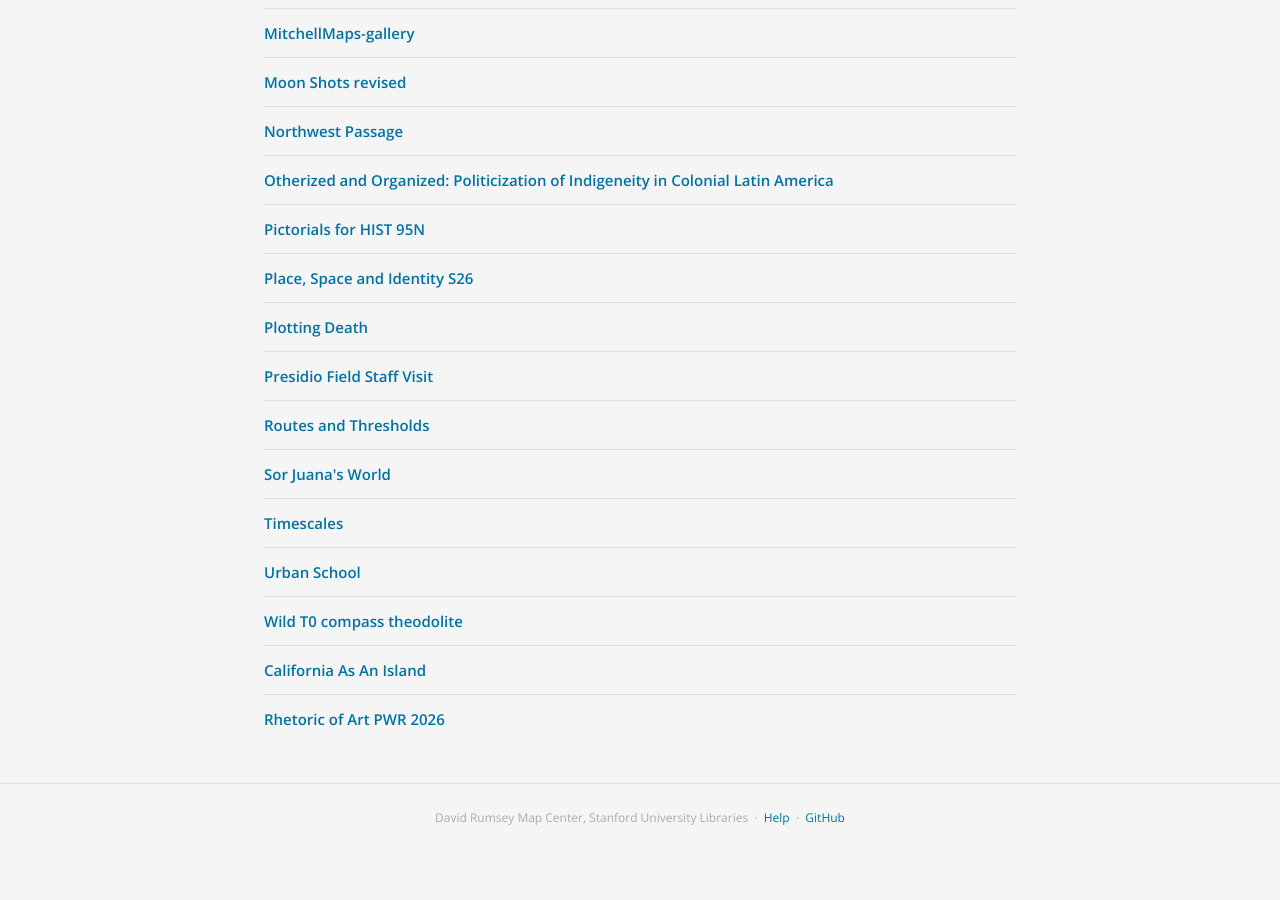
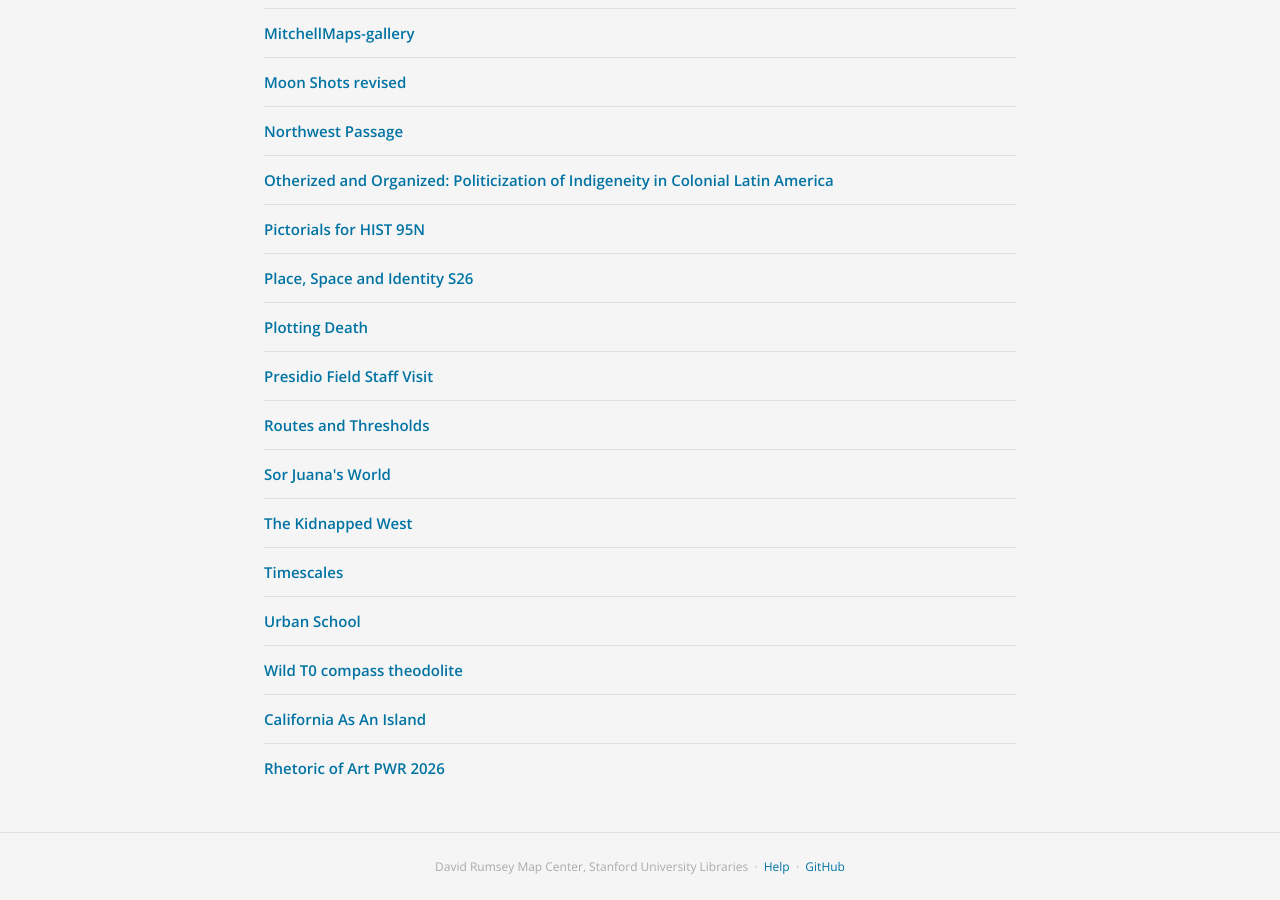
Before and after one commit to davidrumseymapcenter/iiif-galleries, a Jekyll site: the page built from index.md, in a window 1280 px wide and 900 px high, scrolled down 1330 px. Built offline with Jekyll 4.4.1, drawn with Linux system fonts in a browser that asks for light colours; our own code applies the rules of GitHub Pages for plain Markdown files; before the commit the page ends 2181 px from its top, so only the background shows below that.

Commit message:
Auto-update gallery index

```diff
--- a/index.md
+++ b/index.md
@@ -43,6 +43,7 @@ layout: default
 <li><a href="https://davidrumseymapcenter.github.io/set-builder/presentation.html?file=https://raw.githubusercontent.com/davidrumseymapcenter/iiif-galleries/main/galleries/Presidio Field Staff Visit-gallery.json" target="_blank">Presidio Field Staff Visit</a></li>
 <li><a href="https://davidrumseymapcenter.github.io/set-builder/presentation.html?file=https://raw.githubusercontent.com/davidrumseymapcenter/iiif-galleries/main/galleries/Routes and Thresholds-gallery.json" target="_blank">Routes and Thresholds</a></li>
 <li><a href="https://davidrumseymapcenter.github.io/set-builder/presentation.html?file=https://raw.githubusercontent.com/davidrumseymapcenter/iiif-galleries/main/galleries/Sor Juana's World-gallery.json" target="_blank">Sor Juana's World</a></li>
+<li><a href="https://davidrumseymapcenter.github.io/set-builder/presentation.html?file=https://raw.githubusercontent.com/davidrumseymapcenter/iiif-galleries/main/galleries/The Kidnapped West-gallery.json" target="_blank">The Kidnapped West</a></li>
 <li><a href="https://davidrumseymapcenter.github.io/set-builder/presentation.html?file=https://raw.githubusercontent.com/davidrumseymapcenter/iiif-galleries/main/galleries/Timescales-gallery.json" target="_blank">Timescales</a></li>
 <li><a href="https://davidrumseymapcenter.github.io/set-builder/presentation.html?file=https://raw.githubusercontent.com/davidrumseymapcenter/iiif-galleries/main/galleries/Urban School-gallery.json" target="_blank">Urban School</a></li>
 <li><a href="https://davidrumseymapcenter.github.io/set-builder/presentation.html?file=https://raw.githubusercontent.com/davidrumseymapcenter/iiif-galleries/main/galleries/Wild T0 compass theodolite-gallery.json" target="_blank">Wild T0 compass theodolite</a></li>
```
